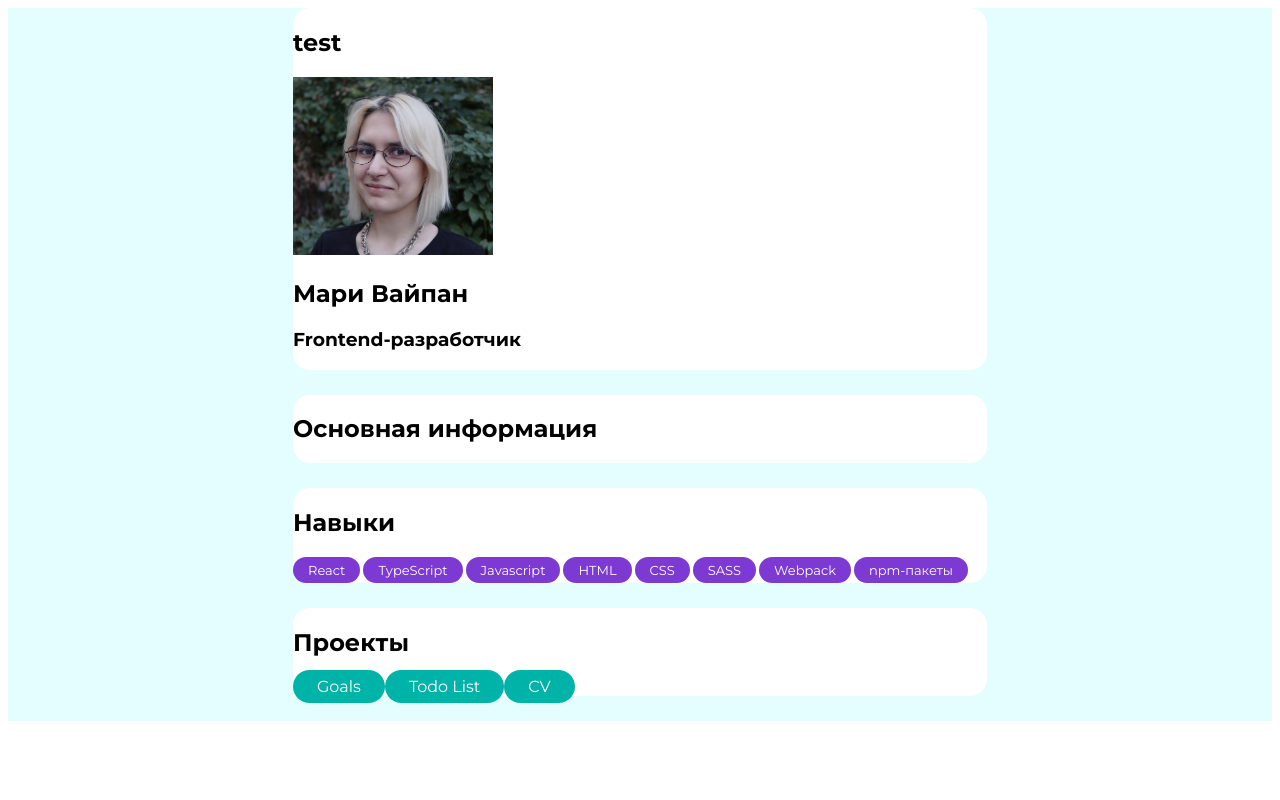
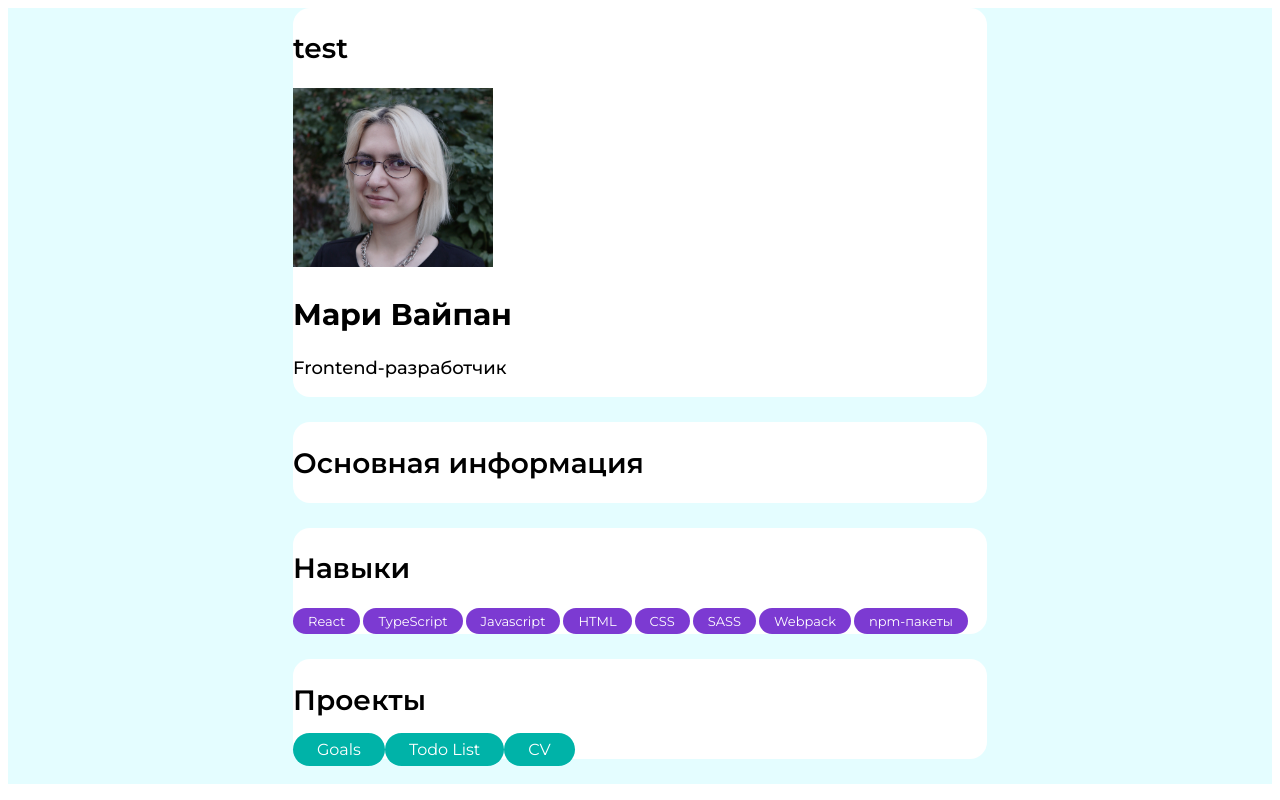
Before and after one commit to Ave-Mari/Mari-CV, a React app: page / in a window 1280 px wide. Built offline with nearby package versions, Linux system fonts and the light colour scheme; the HTML template or start-up script is replaced by a standard one.

Commit message:
add size and weigth to headlines

```diff
--- a/src/components/Section.styles.ts
+++ b/src/components/Section.styles.ts
@@ -5,4 +5,20 @@ export const Wrapper = styled.section`
     background: #FFFFFF;
     border-radius: 17px;
     margin-bottom: 25px;
+
+    h1 {
+        font-weight: 700;
+        font-size: 30px;
+    }
+
+    h2 {
+        font-weight: 600;
+        font-size: 28px;
+    }
+
+    h3 {
+        font-weight: 500;
+        font-size: 18px;
+    }
+
 `
```
